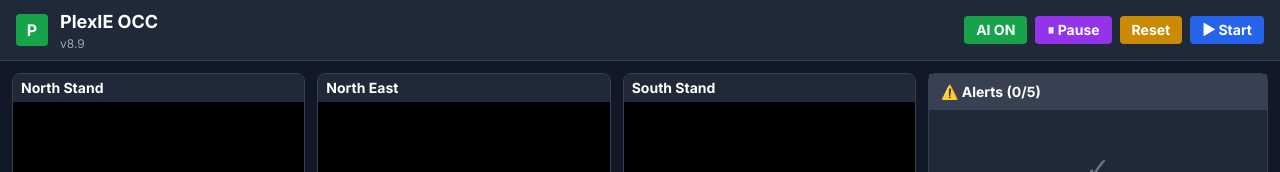
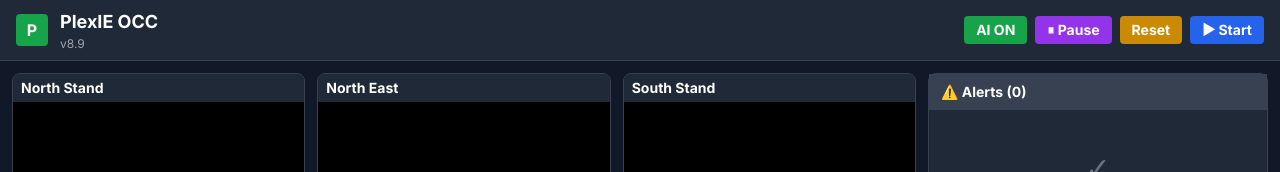
Before and after one commit to balboubal/plexie-occ-demo, a React (Vite) app: page / in a window 1280 px wide. Shown: the top 172 px of the page. Built offline with nearby package versions, Linux system fonts and the light colour scheme.

Commit message:
Fixed the /5 visual bug

```diff
--- a/src/App.jsx
+++ b/src/App.jsx
@@ -729,7 +729,7 @@ function App() {
         <div className="w-full md:w-[340px]">
           <div className="bg-gray-800 rounded-lg border border-gray-700 alerts-panel">
             <div className="bg-gray-700 px-3 py-2 flex justify-between items-center">
-              <span className="font-bold text-sm">⚠️ Alerts ({alerts.length}/5)</span>
+              <span className="font-bold text-sm">⚠️ Alerts ({alerts.length})</span>
               {alerts.length > 0 && <button onClick={() => setAlerts([])} className="text-xs text-gray-400">Clear</button>}
             </div>
             <div className="p-2 alerts-scroll">
```
